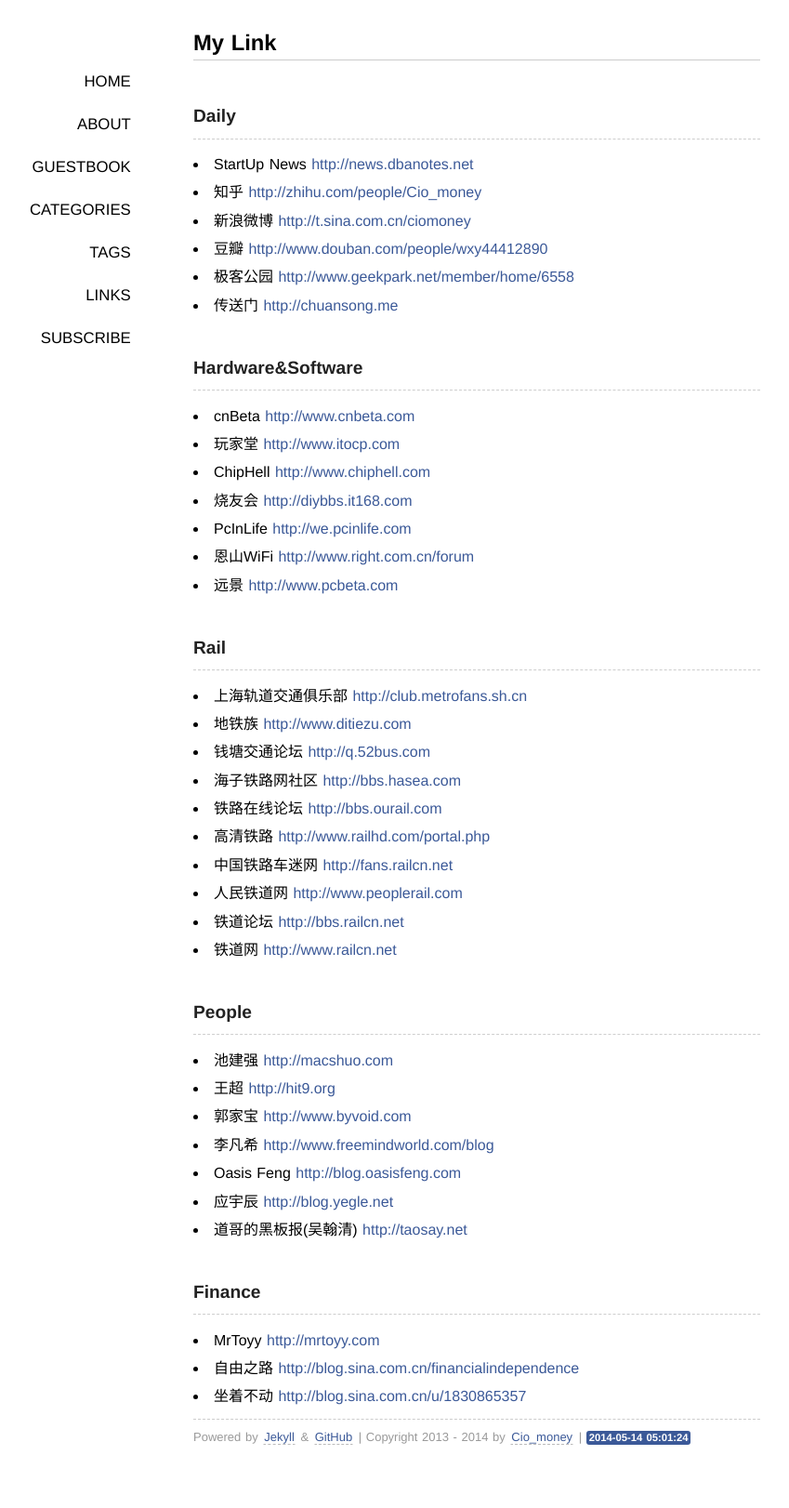
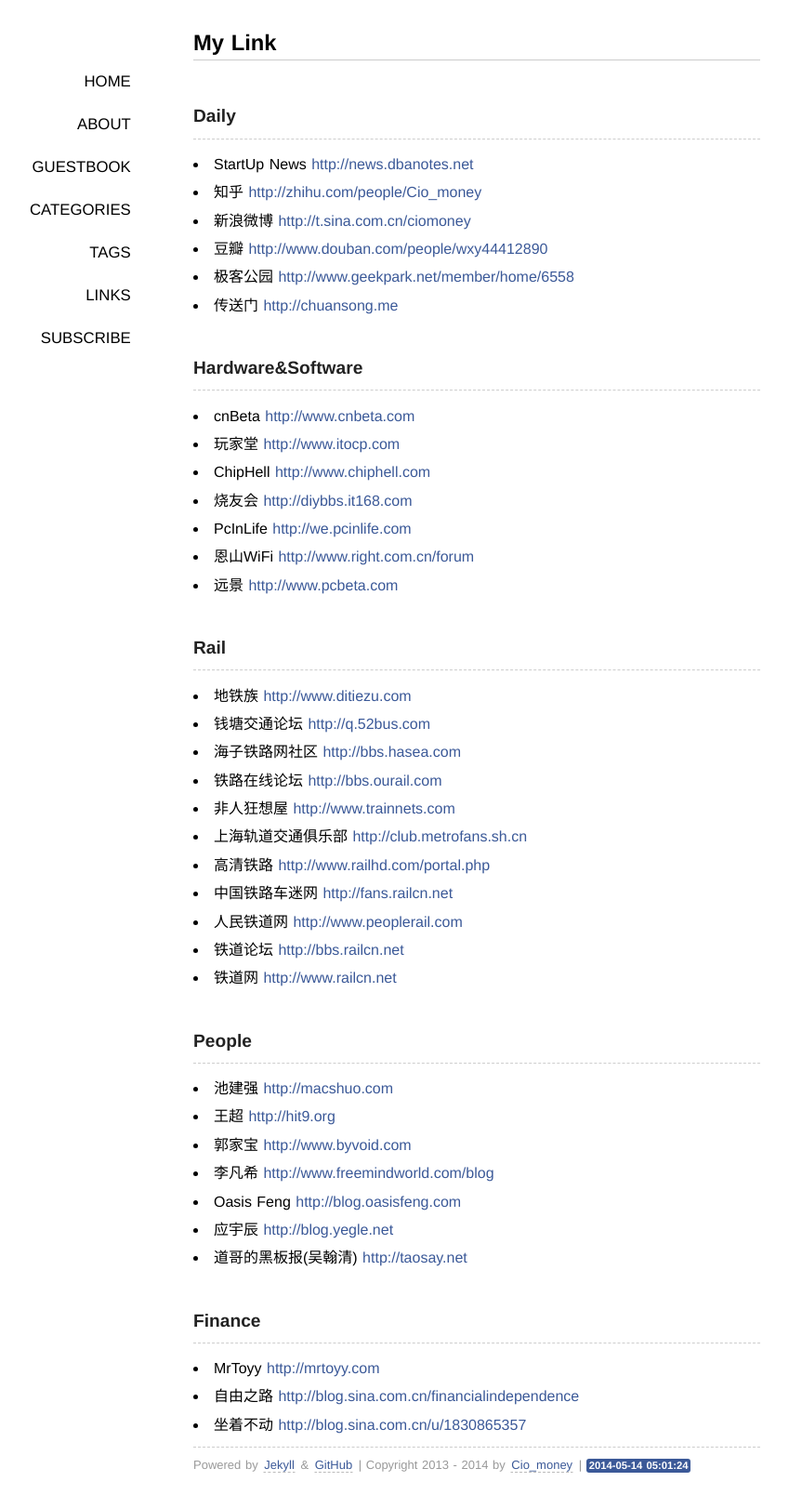
Before and after one commit to wxy44412890/wxy44412890.github.com, a Jekyll site: the page built from links/index.md, in a window 1280 px wide. Shown: the whole page at 93% size, without its empty margins (127-976 px from the left). Built offline with Jekyll 4.4.1, drawn with Linux system fonts in a browser that asks for light colours; some web fonts are replaced; Markdown is read by kramdown in place of the engine named in the settings; comment, search, counter and statistics services are not loaded; before the commit the page ends 1592 px from its top, so only the background shows below that.

Commit message:
(1)调整链接顺序; (2)添加 非人狂想屋.

```diff
--- a/links/index.md
+++ b/links/index.md
@@ -27,16 +27,17 @@
 <br/>
 ### Rail
 ***
-* 上海轨道交通俱乐部 	<a href="http://club.metrofans.sh.cn" target="_blank">http://club.metrofans.sh.cn</a>
-* 地铁族 				<a href="http://www.ditiezu.com" target="_blank">http://www.ditiezu.com</a>
+* 地铁族 		    <a href="http://www.ditiezu.com" target="_blank">http://www.ditiezu.com</a>
 * 钱塘交通论坛 		<a href="http://q.52bus.com" target="_blank">http://q.52bus.com</a>
 * 海子铁路网社区 		<a href="http://bbs.hasea.com" target="_blank">http://bbs.hasea.com</a>
 * 铁路在线论坛 		<a href="http://bbs.ourail.com" target="_blank">http://bbs.ourail.com</a>
+* 非人狂想屋   	    <a href="http://www.trainnets.com" target="_blank">http://www.trainnets.com</a>
+* 上海轨道交通俱乐部 	<a href="http://club.metrofans.sh.cn" target="_blank">http://club.metrofans.sh.cn</a>
 * 高清铁路 			<a href="http://www.railhd.com/portal.php" target="_blank">http://www.railhd.com/portal.php</a>
 * 中国铁路车迷网 		<a href="http://fans.railcn.net" target="_blank">http://fans.railcn.net</a>
 * 人民铁道网 			<a href="http://www.peoplerail.com" target="_blank">http://www.peoplerail.com</a>
 * 铁道论坛 			<a href="http://bbs.railcn.net" target="_blank">http://bbs.railcn.net</a>
-* 铁道网 				<a href="http://www.railcn.net" target="_blank">http://www.railcn.net</a>
+* 铁道网 			<a href="http://www.railcn.net" target="_blank">http://www.railcn.net</a>
 
 <br/>
 ### People
```
